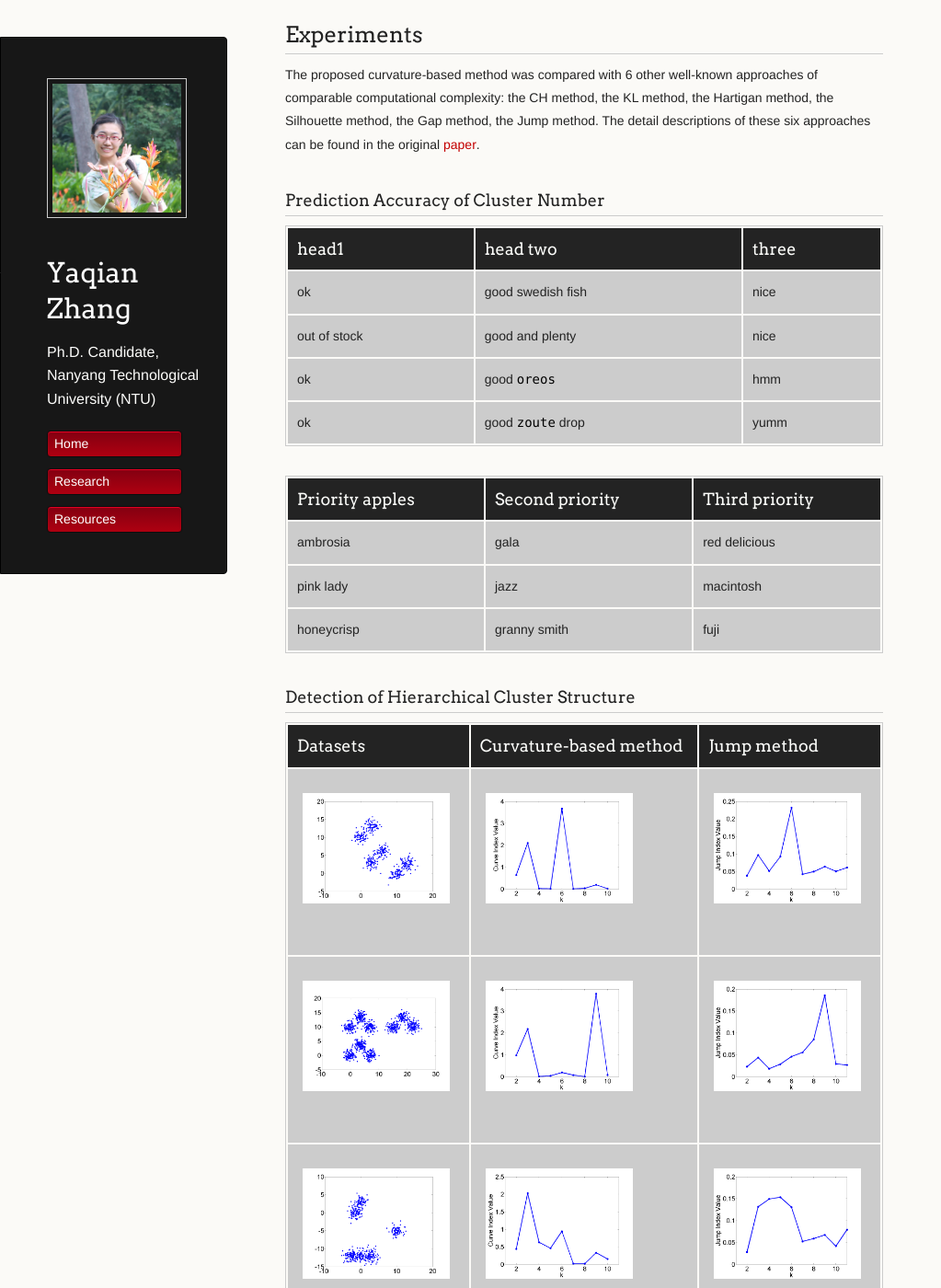
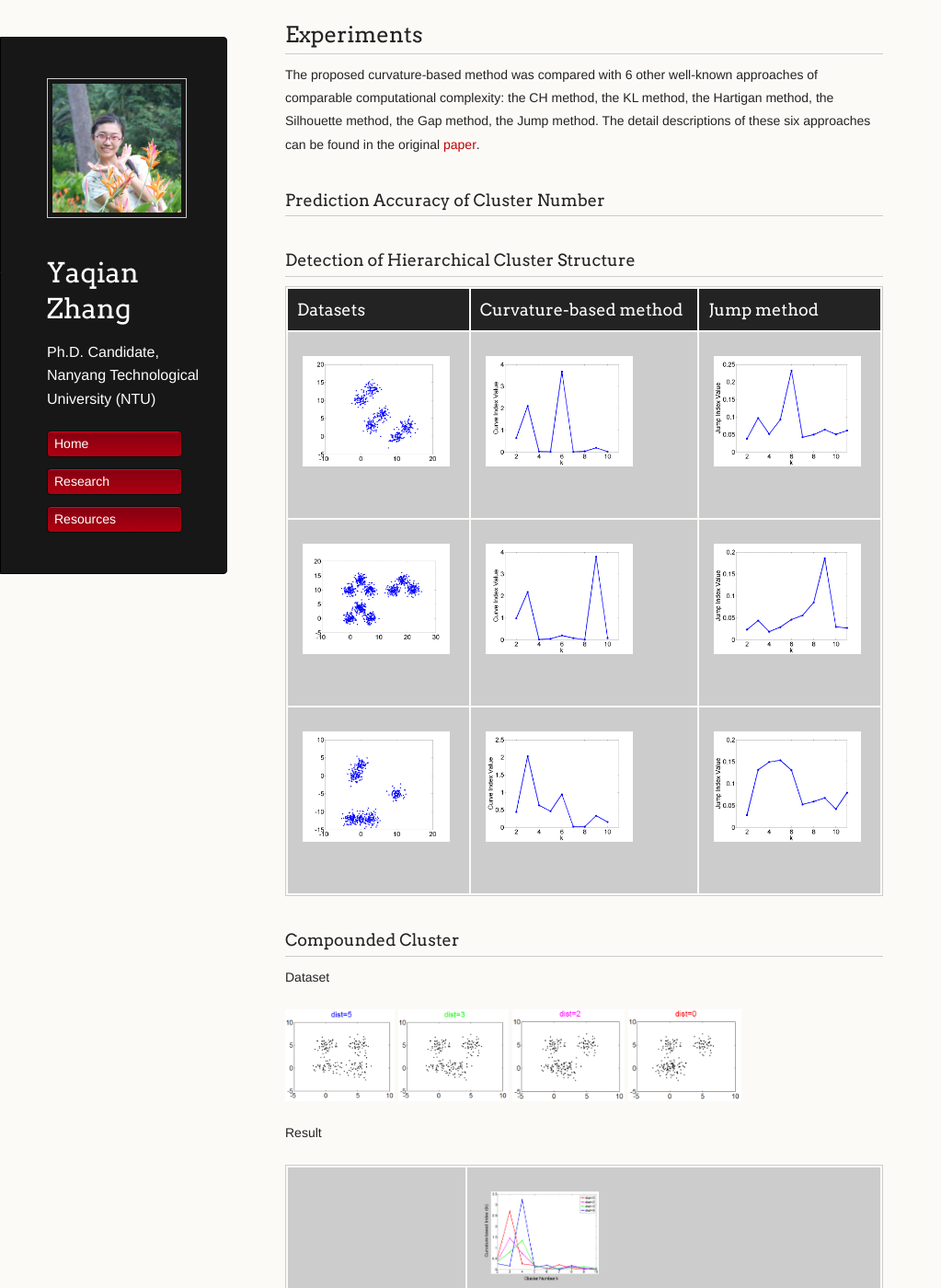
Before and after one commit to YaqianZhang/yaqianzhang.github.io, a Jekyll site: the page built from _posts/2017-05-16-determining-the-number-of-clusters.md, in a window 1280 px wide and 1400 px high, scrolled down 3006 px. Shown: the whole window at 92% size, without its empty margins (0-1023 px from the left). Built offline with Jekyll 4.4.1, drawn with Linux system fonts in a browser that asks for light colours; formulas are drawn with MathJax 3; some of the changed text lies outside the part shown.

Commit message:
Update 2017-05-16-determining-the-number-of-clusters.md

```diff
--- a/_posts/2017-05-16-determining-the-number-of-clusters.md
+++ b/_posts/2017-05-16-determining-the-number-of-clusters.md
@@ -67,19 +67,6 @@
 The proposed curvature-based method was compared with 6 other well-known approaches of comparable computational complexity: the CH method, the KL method, the Hartigan method, the Silhouette method, the Gap method, the Jump method. The detail descriptions of these six approaches can be found in the original [paper](https://github.com/YaqianZhang/yaqianzhang.github.io/blob/master/papers/17_YaqianZhang_Curvature_Cluster_InformationScience.pdf).
 ### Prediction Accuracy of Cluster Number
 
-| head1        | head two          | three |
-|:-------------|:------------------|:------|
-| ok           | good swedish fish | nice  |
-| out of stock | good and plenty   | nice  |
-| ok           | good `oreos`      | hmm   |
-| ok           | good `zoute` drop | yumm  |
-
-
-| Priority apples | Second priority | Third priority |
-|-------|--------|---------|
-| ambrosia | gala | red delicious |
-| pink lady | jazz | macintosh |
-| honeycrisp | granny smith | fuji |
 
 ### Detection of Hierarchical Cluster Structure
 
@@ -93,15 +80,21 @@
 
 
 ### Compounded Cluster
+Dataset
 
 <img src="/images/curvature_pic/intermix1.png"  height="100" />
 <img src="/images/curvature_pic/intermix2.png"  height="100" />
 <img src="/images/curvature_pic/intermix3.png"  height="100" />
 <img src="/images/curvature_pic/intermix4.png"  height="100" />
 
-<img src="/images/curvature_pic/figure8_1.png"  height="100" />
-<img src="/images/curvature_pic/figure8_2.png"  height="100" />
 
-<img src="/images/curvature_pic/8_CH.png"  height="120" />
-<img src="/images/curvature_pic/8_KL.png"  height="120" />
-<img src="/images/curvature_pic/8_Hartigan.png"  height="120" />
+Result
+
+| ----------------- | ------------------------ |
+Curvature | <img src="/images/curvature_pic/figure8_1.png"  height="100" />
+CH| <img src="/images/curvature_pic/8_CH.png"  height="120" />
+KL| <img src="/images/curvature_pic/8_KL.png"  height="120" />
+Hartigan|<img src="/images/curvature_pic/8_Hartigan.png"  height="120" />
+Silhouette| <img src="/images/curvature_pic/8_Silhouette.png"  height="120" />
+Gap | <img src="/images/curvature_pic/8_Gap.png"  height="120" />
+Jump | <img src="/images/curvature_pic/8_Jump.png"  height="120" />
```
